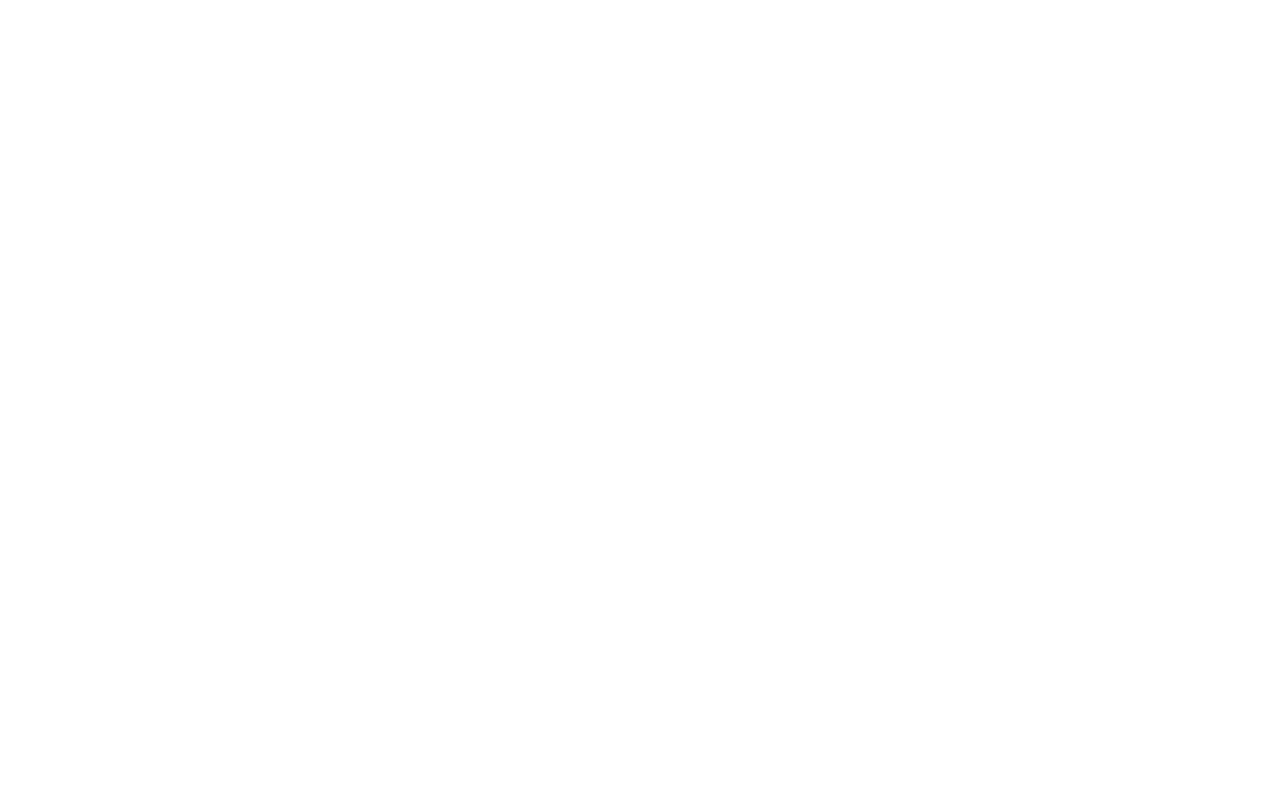
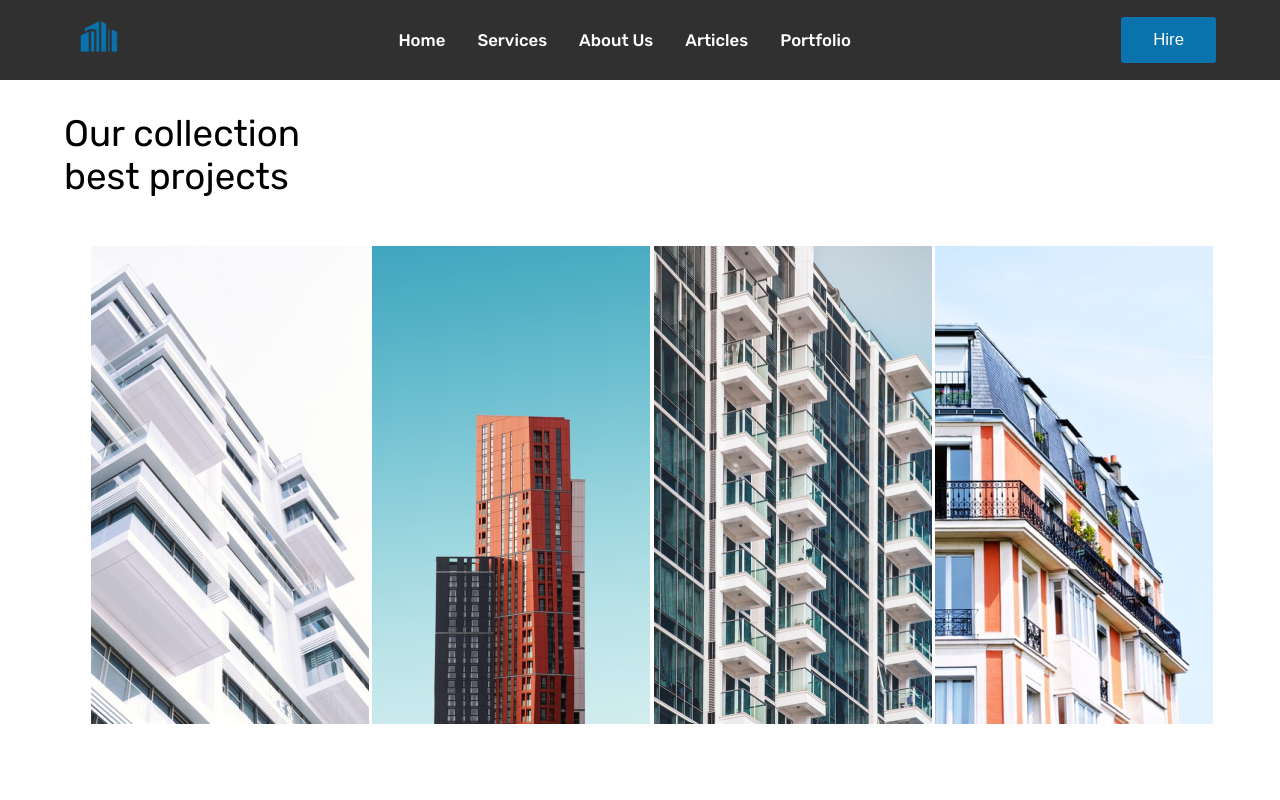
Before and after one commit to samojeyinka/architect-website, a React (Create React App) app: page /portfolio in a window 1280 px wide. Before the commit this address had no page. Shown: the top 800 px of the page. Built offline with nearby package versions, Linux system fonts and the light colour scheme.

Commit message:
the portfolio page

```diff
--- a/src/App.js
+++ b/src/App.js
@@ -6,6 +6,7 @@
 import Articles from './pages/Articles';
 import Services from './pages/Services';
 import About from './pages/About';
+import Portfolio from './pages/Portfolio';
 
 function App() {
   return (
@@ -17,6 +18,7 @@
         <Route path='/articles' exact element={<Articles/>} />
         <Route path='/services' exact element={<Services/>} />
         <Route path='/about-us' exact element={<About/>} />
+        <Route path='/portfolio' exact element={<Portfolio/>} />
       </Routes>
     </>
   );
--- a/src/components/Navbar.js
+++ b/src/components/Navbar.js
@@ -37,7 +37,7 @@
             </li>
 
             <li>
-            <Link to="/testimonials" onClick={openPage}>Portfolio</Link>
+            <Link to="/portfolio" onClick={openPage}>Portfolio</Link>
             </li>
 
             <div className='nav-btns'>
--- a/src/components/Projects.js
+++ b/src/components/Projects.js
@@ -13,7 +13,7 @@
             <div className='services'>
                 <div className='services-top'>
                     <div className='st-left'>
-                        <h3>Our collection best project</h3>
+                        <h3>Our collection best projects</h3>
                     </div>
                 </div>
                 <div className='services-btm'>
--- a/src/pages/About.js
+++ b/src/pages/About.js
@@ -37,7 +37,7 @@
                                 </div>
                                 <div className='stat-box'>
                                     <h5>900+</h5>
-                                    <p>YProjects Delivered</p>
+                                    <p>Projects Delivered</p>
                                 </div>
                                 <div className='stat-box'>
                                     <h5>$15M+</h5>
--- /dev/null
+++ b/src/pages/Portfolio.js
@@ -0,0 +1,19 @@
+import React from 'react';
+import '../stylesheets/AboutStyles.css';
+import Navbar from '../components/Navbar';
+import Footer from '../components/Footer';
+import PortfolioComponent from '../components/Projects'
+
+const Portfolio = () => {
+  return (
+    <>
+    <Navbar/>
+    <div>
+        <PortfolioComponent/>
+    </div>
+    <Footer/>
+    </>
+  )
+}
+
+export default Portfolio
--- a/src/stylesheets/AboutStyles.css
+++ b/src/stylesheets/AboutStyles.css
@@ -61,13 +61,13 @@
 }
 
 
-.ar-btm-stats {
+.about .ar-btm-stats {
     display: grid;
     grid-template-columns: repeat(2, 1fr);
     gap: 1.4rem;
 }
 
-.ar-btm-stats .stat-box {
+.about .ar-btm-stats .stat-box {
     padding: 1rem;
     background: var(--secondary-bg);
     border-radius: .6rem;
--- a/src/stylesheets/HeroStyles.css
+++ b/src/stylesheets/HeroStyles.css
@@ -45,7 +45,7 @@
 .hero-text h1{
     font-weight: 400;
     font-size: 3.5rem;
-    width: 90%;
+    width: 100%;
     color: var(--white-text-color);
 }
 
```
